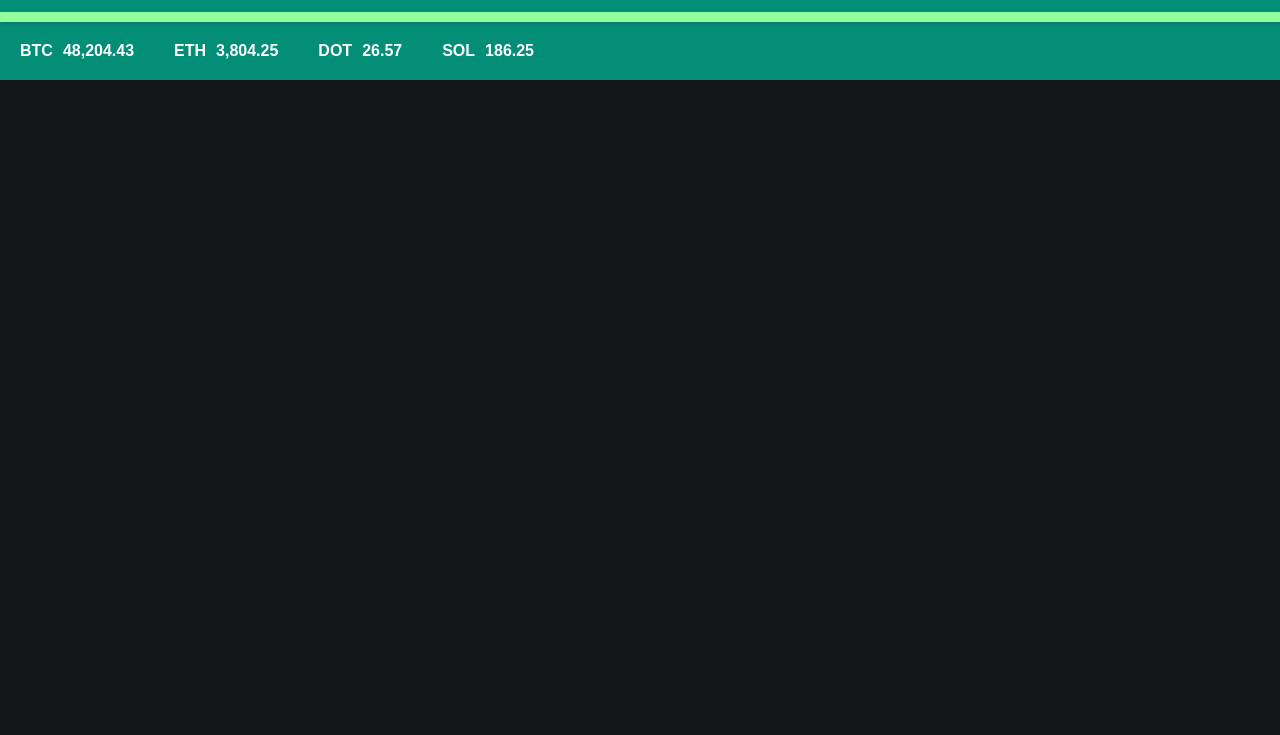
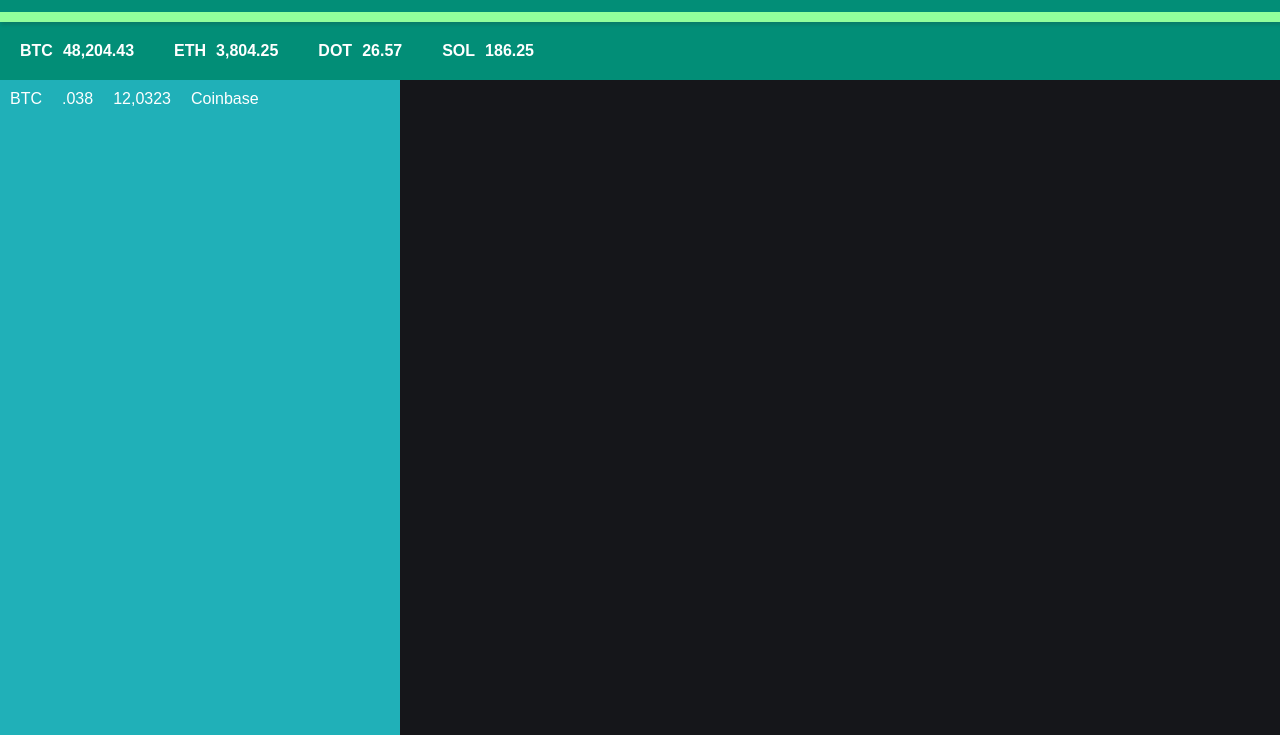
Before and after one commit to NoahHendrickson/Crypto_Portfolio, a plain HTML site: page index.html in a window 1280 px wide. Shown: the part 65-800 px from the top of the page. Drawn offline with Linux system fonts and the light colour scheme; a web font is replaced by a local one.

Commit message:
layout building

```diff
--- a/index.html
+++ b/index.html
@@ -45,13 +45,23 @@
       </ul>
     </div>
   </header>
+  <div class="side-nav">
+    <ul>
+      <li class="assets my-assets">
+        <p>BTC</p>
+        <p>.038</p>
+        <p>12,0323</p>
+        <p>Coinbase</p>
+      </li>
+    </ul>
+  </div>
   <script>
     var profileButton = document.getElementById('profile')
     var profileDrop = document.querySelector('.dropdown')
 
     profileButton.addEventListener("click", function() {
-      profileDrop.classlist.add(" show")
-    });
+      document.querySelector('.dropdown').classlist.add(" show");
+    })
 
   </script>
 </body>
--- a/style.css
+++ b/style.css
@@ -105,3 +105,15 @@ p {
   margin: 5px;
   font-weight: 600;
 }
+
+.side-nav {
+  position: fixed;
+  width: 400px;
+  height: 100%;
+  background: var(--mid);
+  margin-top: 0px;
+}
+
+.my-assets {
+  margin: 0px;
+}
```
